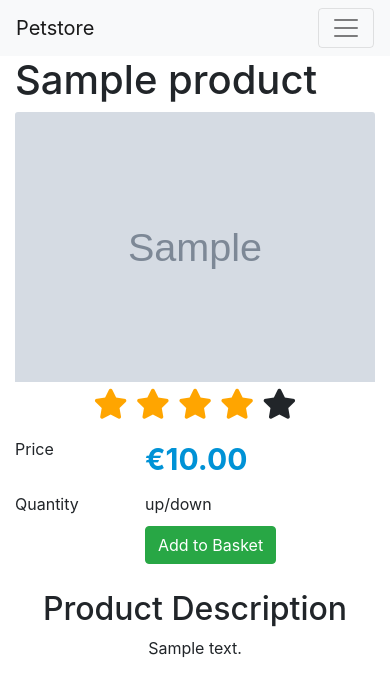
After one commit to Code-Institute-Submissions/django-ecommerce-1, a Django app: page /products/1/ in a window 390 px wide. The commit adds this page. Shown: the top 697 px of the page. Run offline with Django 3.2, Linux system fonts and the light colour scheme; tables that the repository leaves empty hold one stand-in row (values such as "Sample post"); grey boxes marked "Sample" are stand-in pictures; some libraries are stand-ins or nearby versions.

Commit message:
Updates product model and product views
Products list now includes pagination with a limit of 5 products per
page.

Additional field added to products model to enable admin to
display/hide individual products as necessary via is_live field.

New product detail page added with responsive design.

```diff
--- a/products/models.py
+++ b/products/models.py
@@ -10,6 +10,7 @@ class Product(models.Model):
     stock = models.PositiveIntegerField(default=10)
     description = models.TextField()
     image = models.ImageField()
+    is_live = models.BooleanField(default=True)
 
     def __str__(self):
         return self.title
--- a/products/urls.py
+++ b/products/urls.py
@@ -1,7 +1,8 @@
 from django.urls import path
 
-from .views import ProductListView
+from .views import ProductListView, ProductDetailView
 
 urlpatterns = [
-    path('', ProductListView.as_view(), name='product_list')
+    path('', ProductListView.as_view(), name='product_list'),
+    path('<int:pk>/', ProductDetailView.as_view(), name='product_detail'),
 ]
--- a/products/views.py
+++ b/products/views.py
@@ -1,9 +1,17 @@
-from django.views.generic import ListView
+from django.views.generic import ListView, DetailView
 
 from .models import Product
 
 
 class ProductListView(ListView):
-    """List products from database"""
+    """List products from database with pagination"""
     model = Product
+    context_object_name = 'product_list'
     template_name = 'products/product_list.html'
+    paginate_by = 5
+
+
+class ProductDetailView(DetailView):
+    """Render output for a single product which is deemed to be live"""
+    queryset = Product.objects.filter(is_live=True)
+    template_name = 'products/product_detail.html'
--- a/static/css/base.css
+++ b/static/css/base.css
@@ -1,12 +1,34 @@
 .checked {
     color: orange;
 }
+
+/* product listing page */
 
 .product-price {
     font-size: 22px;
     font-weight: bold;
 }
 
-.card {
+.product-list-item .card {
     min-width: 100%;
 }
+
+.product-list-item:hover {
+    cursor: pointer;
+}
+
+/* product detail page */
+.product-detail div {
+    margin-bottom: 10px;
+}
+
+.product-detail-rating {
+    font-size: 30px;
+    /* text-align: center; */
+}
+
+.product-price {
+    font-size: 30px;
+    color: #0092D6;
+    font-weight: bold;
+}
--- /dev/null
+++ b/templates/products/product_detail.html
@@ -0,0 +1,43 @@
+{% extends 'base.html' %}
+
+{% block title %} | {{ product.title }}{% endblock %}
+{% block content %}
+<h1>{{ product.title }}</h1>
+<div class="row">
+    <div class="col-12 col-md-6">
+        <img class="card-img-top" src="{{ product.image.url }}" alt="Product image">
+    </div>
+
+    <div class="col-12 col-md-6">
+
+        <div class="row product-detail">
+
+            <div class="d-none d-md-inline col-md-4 order-md-1">Rating</div>
+            <div class="col-12 col-md-8 order-md-1 product-detail-rating text-center text-md-left">
+                <!-- update with loop when reviews code is added  -->
+                <i class="fas fa-star checked" aria-hidden="true"></i>
+                <i class="fas fa-star checked" aria-hidden="true"></i>
+                <i class="fas fa-star checked" aria-hidden="true"></i>
+                <i class="fas fa-star checked" aria-hidden="true"></i>
+                <i class="fas fa-star" aria-hidden="true"></i>
+            </div>
+
+            <div class="col-4 order-md-0">Price</div>
+            <div class="col-8 order-md-0 product-price">€{{ product.price }}</div>
+
+            <div class="col-4 order-md-2">Quantity</div>
+            <div class="col-8 order-md-2">up/down</div>
+
+            <div class="offset-4 col-6 order-md-3">
+                <a href="#" class="btn btn-success">Add to Basket</a>
+            </div>
+        </div>
+    </div>
+    <hr>
+    <div class="col-12 mt-3 text-center">
+        <h2>Product Description</h2>
+        <p>{{ product.description }}</p>
+    </div>
+
+</div>
+{% endblock %}
```
Also changed, not shown: templates/products/product_list.html (+44 -16 lines), products/migrations/0002_product_is_live.py (added).
